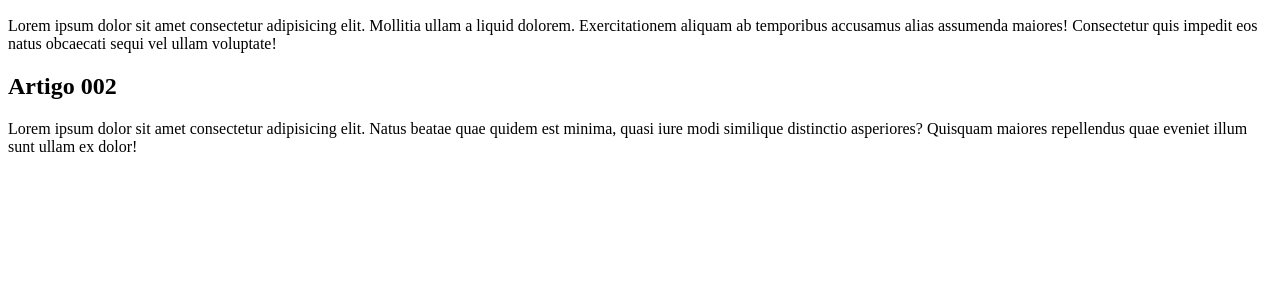
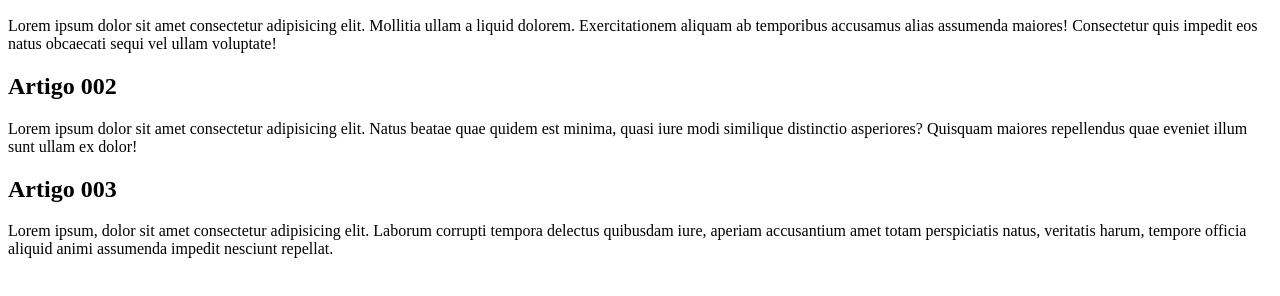
Before and after one commit to GitTec/Aulagit, a plain HTML site: page index.html in a window 1280 px wide. Shown: the part 110-406 px from the top of the page. Drawn offline with Linux system fonts and the light colour scheme.

Commit message:
Adicionando artigo 003

```diff
--- a/index.html
+++ b/index.html
@@ -24,6 +24,12 @@
             quidem est minima, quasi iure modi similique distinctio asperiores? Quisquam maiores
             repellendus quae eveniet illum sunt ullam ex dolor!</p>
     </article>
+    <article>
+        <h2>Artigo 003</h2>
+        <p>Lorem ipsum, dolor sit amet consectetur adipisicing elit. Laborum corrupti tempora
+            delectus quibusdam iure, aperiam accusantium amet totam perspiciatis natus, veritatis
+            harum, tempore officia aliquid animi assumenda impedit nesciunt repellat.</p>
+    </article>
 </body>
 
 </html>
```
